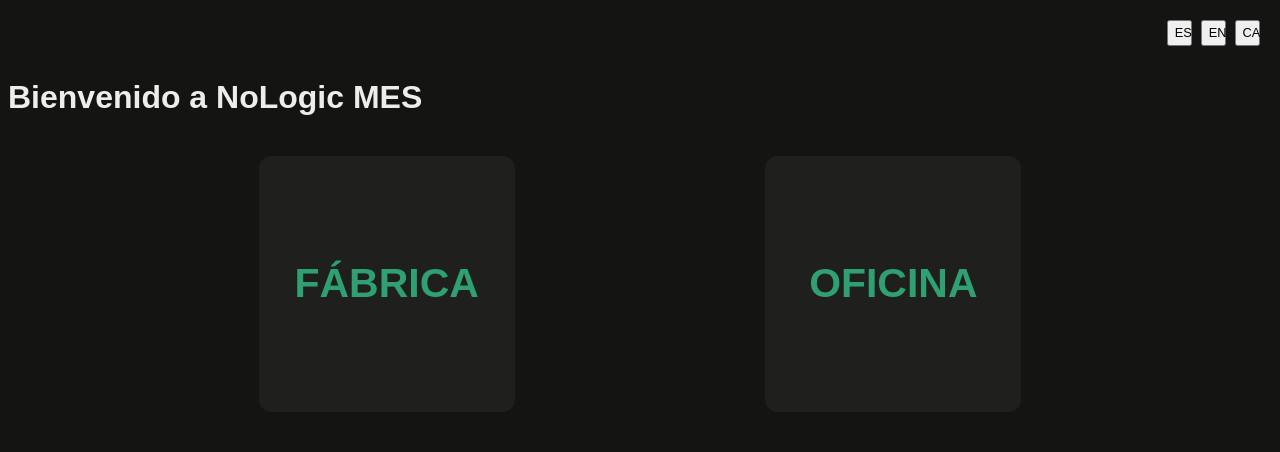
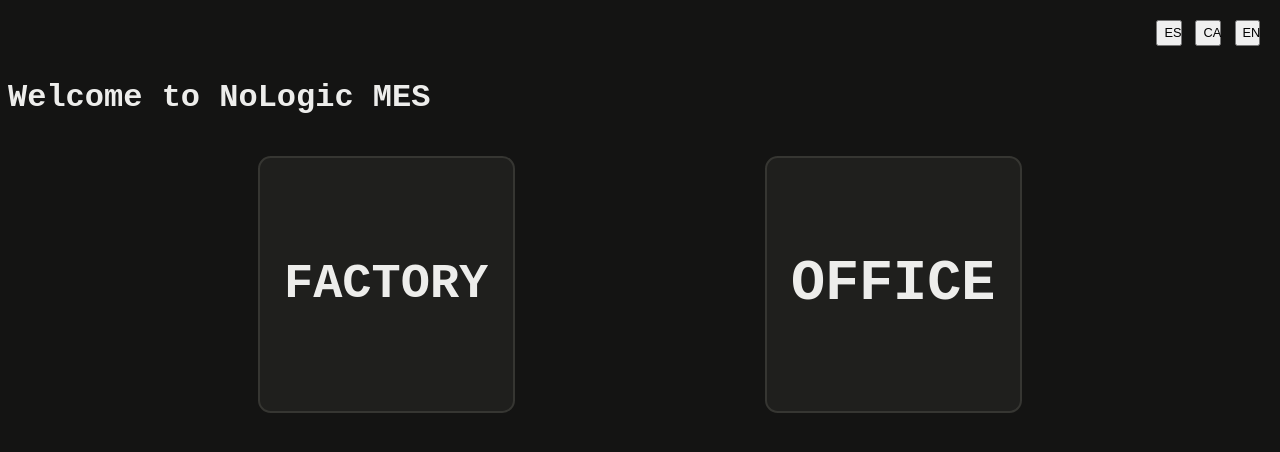
Before and after one commit to NodeLogicMES/NoLogicMES, a plain HTML site: page src/static/index.html in a window 1280 px wide. Drawn offline with Linux system fonts and the light colour scheme.

Commit message:
chore: translate codebase and database schema to English

```diff
--- a/src/static/css/paleta.css
+++ /dev/null
@@ -1,34 +0,0 @@
-:root {
-    /* Fondos */
-    --bg-principal: #141413;
-    --bg-superficies: #1f1f1d;
-    --bg-hover: #2c2c29;
-
-    /* Bordes */
-    --bordes-color: #363632;
-
-    /* Tipografía */
-    --text-primario: #ededeb;
-    --text-secundario: #9c9b95;
-
-    /* Resaltado Principal */
-    --resaltado-primario: #2ea072;
-    --resaltado-hover: #23825c;
-
-    /* Estados */
-    --estado-ok: #4ade80;
-    --estado-advertencia: #eab308;
-    --estado-error: #ea580c;
-}
-
-body {
-    background-color: var(--bg-principal);
-    color: var(--text-primario);
-    font-family: Arial, sans-serif;
-}
-
-a {
-    color: var(--resaltado-primario);
-    text-decoration: none;
-    transition: color 0.3s ease;
-}
--- /dev/null
+++ b/src/static/css/palette.css
@@ -0,0 +1,34 @@
+:root {
+    /* Fondos Neutros (Cero azul) */
+    --bg-main: #141413;
+    --bg-surface: #1f1f1d;
+    --bg-hover: #2c2c29;
+
+    /* Bordes */
+    --border-color: #363632;
+
+    /* Tipografía Cálida */
+    --text-primary: #ededeb;
+    --text-secondary: #9c9b95;
+
+    /* Acento Principal (Verde Técnico) */
+    --accent-primary: #2ea072;
+    --accent-hover: #23825c;
+
+    /* Estados sin Rojo */
+    --status-ok: #4ade80;
+    --status-warning: #eab308;
+    --status-error: #ea580c;
+}
+
+body {
+    background-color: var(--bg-main);
+    color: var(--text-primary);
+    font-family: Monospace, monospace;
+}
+
+a {
+    color: var(--accent-primary);
+    text-decoration: none;
+    transition: color 0.3s ease;
+}
--- a/src/static/index.html
+++ b/src/static/index.html
@@ -1,9 +1,9 @@
 <!DOCTYPE html>
-<html lang="es">
+<html lang="en">
     <head>
         <meta charset="UTF-8">
         <title data-i18n="page_title">NoLogic MES</title>
-        <link rel="stylesheet" href="/static/css/paleta.css">
+        <link rel="stylesheet" href="/static/css/palette.css">
         <style>
 
             .lang-selector {
@@ -18,7 +18,7 @@
                 font-size: max(1vw, 10px);
                 min-width: 25px
             }
-            .columnas_2 {
+            .columns_2 {
                 display: flex;
                 justify-content: space-evenly;
                 align-items: center;
@@ -26,43 +26,62 @@
                 margin-top: 40px;
             }
 
-            .columnas_2 a {
-                width: 20vw;
+            .columns_2 a {
+                width: 20%;
                 aspect-ratio: 1 / 1;
                 display: flex;
                 justify-content: center;
                 align-items: center;
-                text-align: center;
-                background-color: var(--bg-superficies);
+                background-color: var(--bg-surface);
                 border: 2px solid var(--border-color);
                 border-radius: 1vw;
                 text-decoration: none;
                 font-weight: bold;
                 transition: transform 0.15s ease, border-color 0.15s ease;
-                font-size: 3.2vw;
+                /*font-size: 3.2vw;*/
             }
 
-            .columnas_2 a:hover {
+            .columns_2 a:hover {
                 background-color: var(--bg-hover);
-                border-color: var(--resaltado-hover);
+                border-color: var(--accent-hover);
                 transform: translateY(-4px);
             }
-        </style>
-        <script src="/static/js/i18n.js"></script>
+
+            .adjusted-text {
+                width: 80%;
+                height: auto;
+                overflow: visible;
+            }
+
+            .adjusted-text text {
+                fill: var(--text-primary);
+                font-weight: bold;
+            }
+            </style>
+            <script src="/static/js/i18n.js" >
+
+            </script>
     </head>
     <body>
-        <!-- Selector sencillo de idioma -->
         <div class="lang-selector">
-            <button onclick="cambiarIdioma('es')">ES</button>
-            <button onclick="cambiarIdioma('en')">EN</button>
-            <button onclick="cambiarIdioma('ca')">CA</button>
+            <button onclick="changeLang('es')">ES</button>
+            <button onclick="changeLang('ca')">CA</button>
+            <button onclick="changeLang('en')">EN</button>
         </div>
 
-        <h1 data-i18n="welcome_title">Bienvenido a NoLogic MES</h1>
+        <h1 data-i18n="welcome_title">Welcome to NoLogic MES</h1>
 
-        <p class="columnas_2">
-            <a href="/fabrica" data-i18n="btn_factory">FÁBRICA</a>
-            <a href="/oficina" data-i18n="btn_office">OFICINA</a>
+        <p class="columns_2">
+            <a href="/factory">
+                <svg viewBox="0 0 110 24" class="adjusted-text">
+                    <text x="50%" y="50%" dominant-baseline="central" text-anchor="middle" data-i18n="btn_factory">FACTORY</text>
+                </svg>
+            </a>
+            <a href="/office">
+                <svg viewBox="0 0 110 24" class="adjusted-text">
+                    <text x="50%" y="50%" dominant-baseline="central" text-anchor="middle" data-i18n="btn_office">OFFICE</text>
+                </svg>
+            </a>
         </p>
 
     </body>
--- a/src/static/js/i18n.js
+++ b/src/static/js/i18n.js
@@ -1,37 +1,31 @@
-// Idioma por defecto: el guardado en el navegador o 'es'
-let idiomaActual = localStorage.getItem('nologic_lang') || 'es';
+let currentLang = localStorage.getItem('nologic_lang') || 'en';
 
-async function cargarIdioma(lang) {
+async function loadLang(lang) {
     try {
-        // 1. Descargamos el archivo JSON del idioma
-        const respuesta = await fetch(`/static/langs/${lang}.json`);
-        if (!respuesta.ok) throw new Error(`No se encontró el idioma: ${lang}`);
+        const result = await fetch(`/static/langs/${lang}.json`);
+        if (!result.ok) throw new Error(`No se encontró el idioma: ${lang}`);
 
-        const diccionario = await respuesta.json();
-
-        // 2. Buscamos todos los elementos HTML que tengan el atributo data-i18n
-        document.querySelectorAll('[data-i18n]').forEach(elemento => {
-            const clave = elemento.getAttribute('data-i18n');
-            if (diccionario[clave]) {
-                elemento.textContent = diccionario[clave];
+        const dict = await result.json();
+        document.querySelectorAll('[data-i18n]').forEach(element => {
+            const key = element.getAttribute('data-i18n');
+            if (dict[key]) {
+                element.textContent = dict[key];
+                const width = dict[key].length * 9.5
+                element.parentElement.setAttribute("viewBox", `0 0 ${width} ${width}`)
             }
         });
-
-        // 3. Guardamos la preferencia y actualizamos la etiqueta <html>
         localStorage.setItem('nologic_lang', lang);
         document.documentElement.lang = lang;
 
     } catch (error) {
-        console.error("Error cargando traducciones:", error);
+        console.error("Error loading translations:", error);
     }
 }
 
-// Función para los botones de cambio de idioma
-function cambiarIdioma(nuevoLang) {
-    cargarIdioma(nuevoLang);
+function changeLang(newLang) {
+    loadLang(newLang);
 }
 
-// Ejecutar automáticamente al cargar cualquier página
 document.addEventListener('DOMContentLoaded', () => {
-    cargarIdioma(idiomaActual);
+    loadLang(currentLang);
 });
```
Also changed, not shown: 2 other files.
